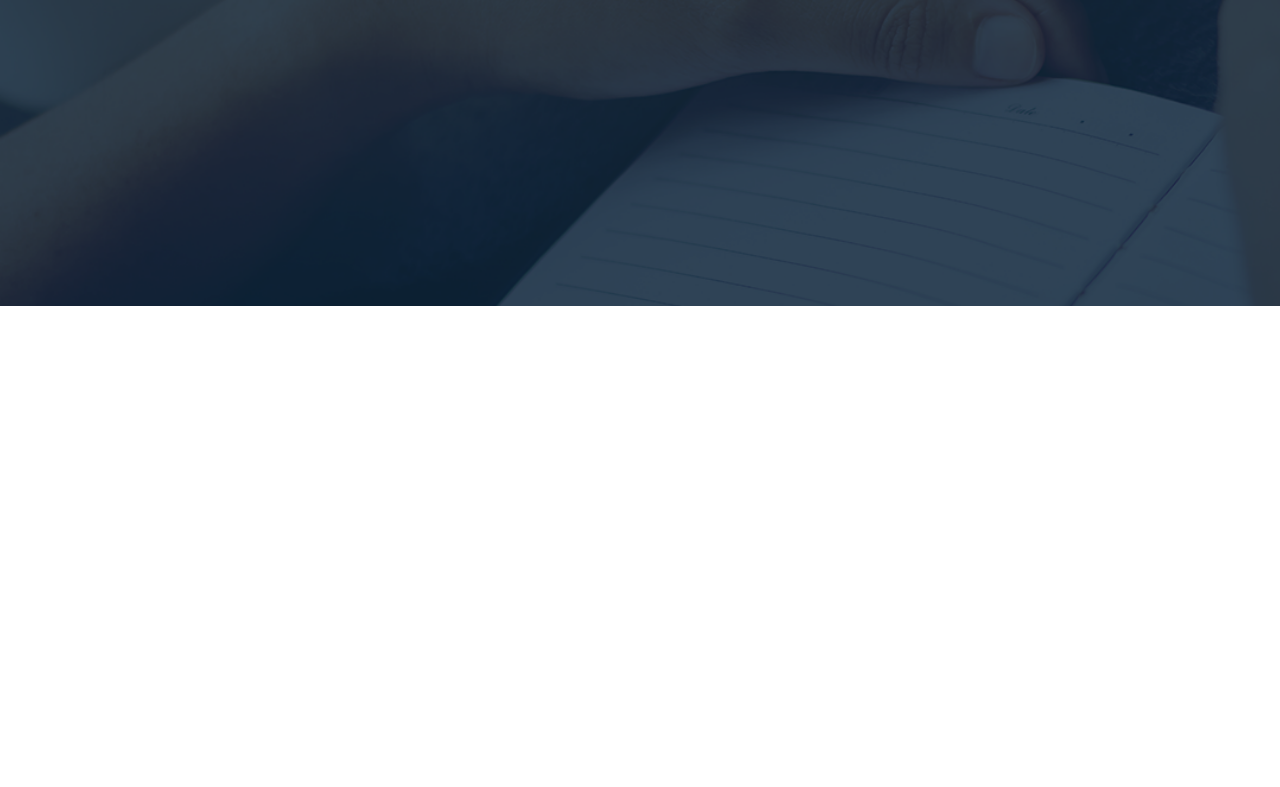
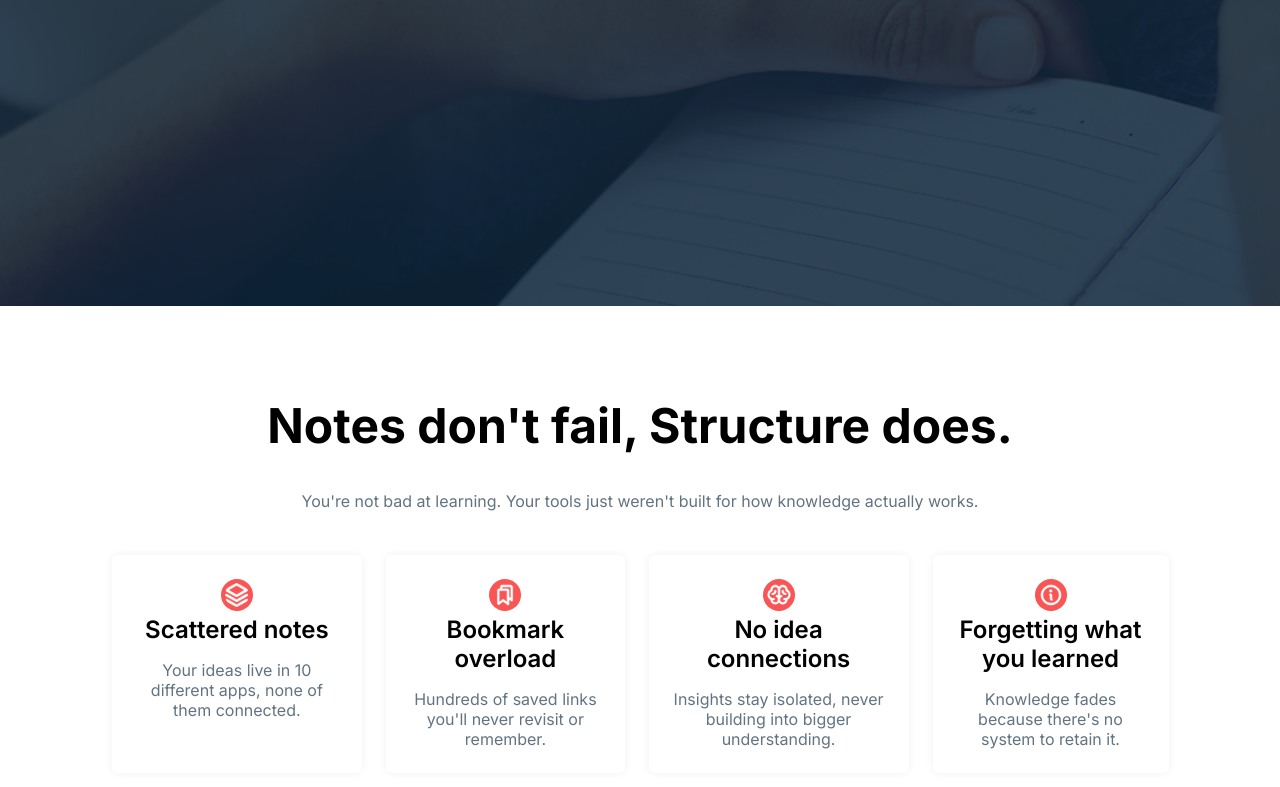
Before and after one commit to salman-ibn-riyaj/B13-A01-Knowledge-Vault, a plain HTML site: page index.html in a window 1280 px wide. Shown: the part 622-1409 px from the top of the page. Before the commit the page ends 928 px from the top, so only its background shows below. Drawn offline with Linux system fonts and the light colour scheme.

Commit message:
dontfail section is designed as per figma

```diff
--- a/index.html
+++ b/index.html
@@ -65,6 +65,42 @@
 
         </section>
     </header>
+
+    <!-- main section start  -->
+    <main>
+        <section class="dontfail container">
+            <div class="dontfail-heading">
+                <h2>Notes don't fail, Structure does.</h2>
+                <p>You're not bad at learning. Your tools just weren't built for how knowledge actually works.</p>
+            </div>
+
+            <div class="card-parent">
+                <div class="card">
+                    <img src="./assets/Vector.png" alt="">
+                    <h3>Scattered notes</h3>
+                    <p>Your ideas live in 10 different apps, none of them connected.</p>
+                </div>
+                <div class="card">
+                    <img src="./assets/Bookmarks.png" alt="">
+                    <h3>Bookmark overload</h3>
+                    <p>Hundreds of saved links you'll never revisit or remember.</p>
+                </div>
+                <div class="card">
+                    <img src="./assets/Brain.png" alt="">
+                    <h3>No idea connections</h3>
+                    <p>Insights stay isolated, never building into bigger understanding.</p>
+                </div>
+                <div class="card">
+                    <img src="./assets/Info.png" alt="">
+                    <h3>Forgetting what
+                        you learned</h3>
+                    <p>Knowledge fades because there's no system to retain it.</p>
+                </div>
+            </div>
+
+
+        </section>
+    </main>
 </body>
 
 </html>
--- a/style.css
+++ b/style.css
@@ -130,3 +130,56 @@ nav {
     cursor: pointer;
     border: 1px solid rgba(255, 255, 255, 1);
 }
+
+/* dont fail section css  */
+.dontfail{
+    /* background-color: fuchsia; */
+    text-align: center;
+    padding-top: 90px;
+}
+.dontfail-heading{
+    margin-bottom: 44px;
+}
+
+.dontfail-heading h2{
+    font-size: 48px;
+    font-weight: 700;
+    margin-bottom: 36px;
+
+}
+.dontfail-heading p{
+    color: rgba(98, 115, 130, 1);
+}
+
+/* card css  */
+.dontfail{
+    margin-bottom: 120px;
+}
+.card-parent{
+    display: flex;
+    gap: 24px;
+}
+
+.card {
+    /* border: 1px solid fuchsia; */
+    padding: 24px;
+    border-radius: 6px;
+    box-shadow: 0 0 8px 0 rgba(0, 0, 0, 0.06);
+}
+.card img{
+    height: 32px;
+    width: 32px;
+    background-color: rgba(249, 85, 85, 1);
+    padding: 4px;
+    border-radius: 50px;
+}
+.card h3{
+    font-size: 24px;
+    font-weight: 600;
+    margin-bottom: 16px;
+}
+.card p{
+    font-weight: 400;
+    line-height: 20px;
+    color: rgba(98, 115, 130, 1);
+}
```
